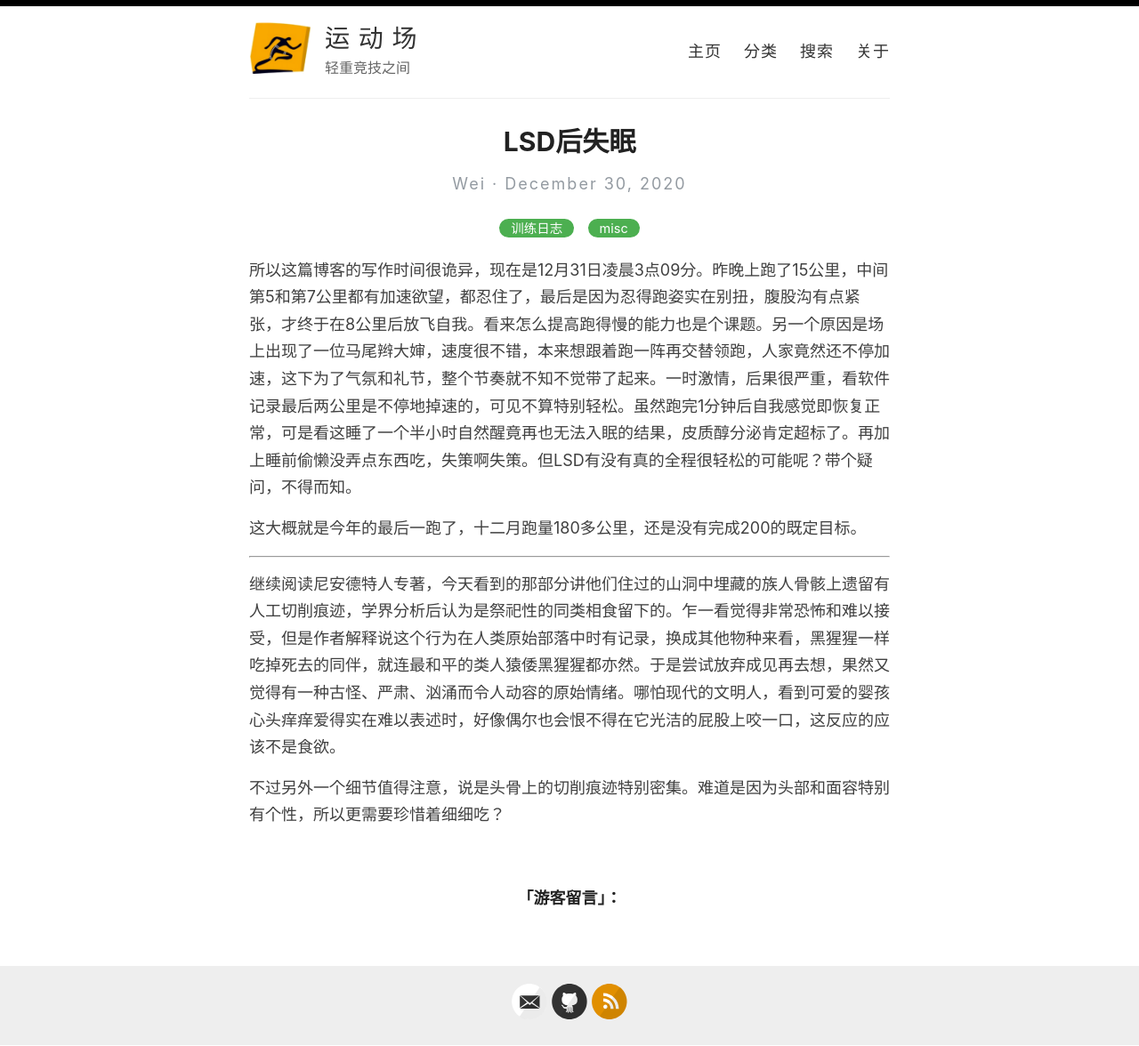
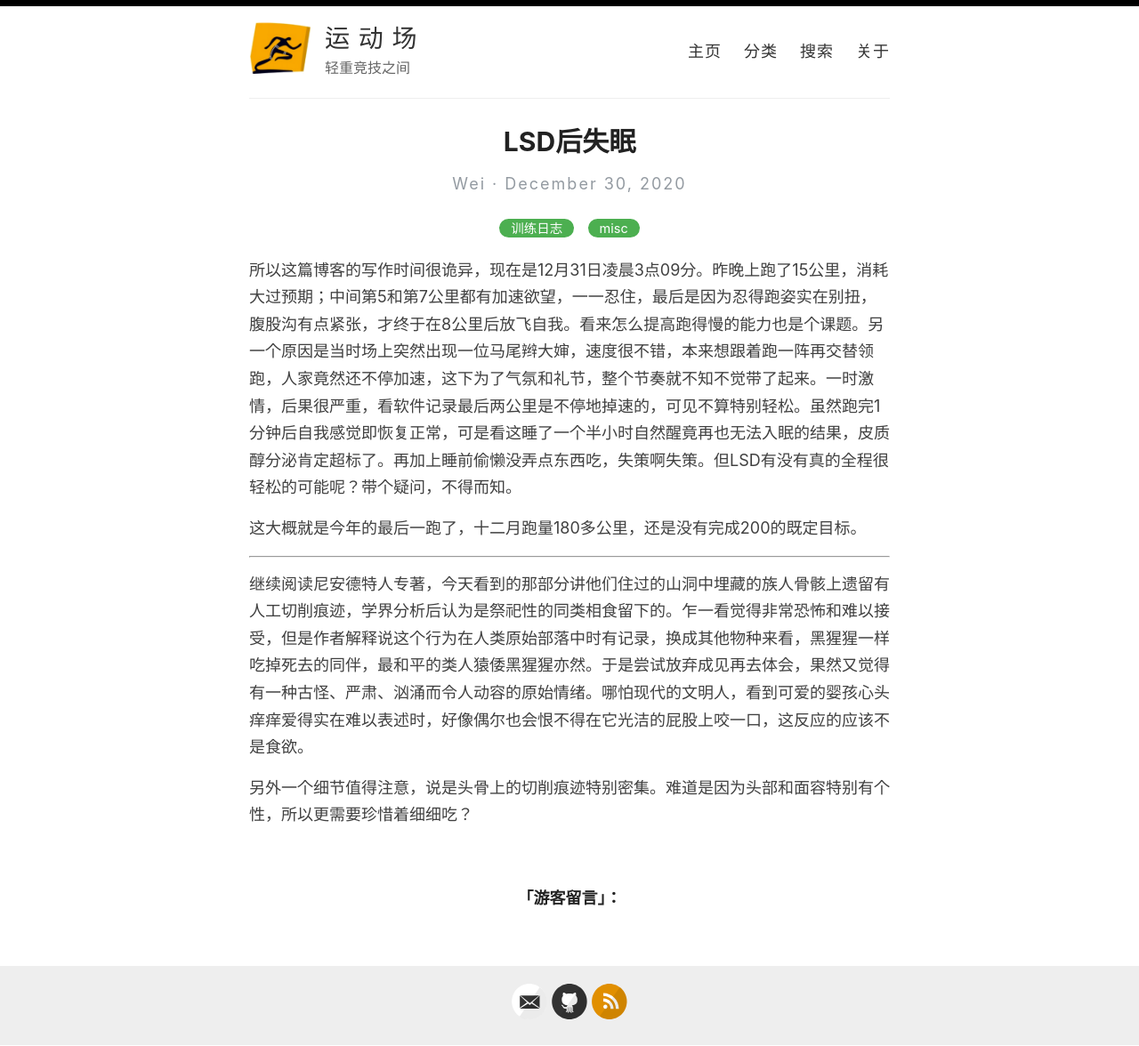
Before and after one commit to athletik/athletik.github.io, a Jekyll site: the page built from _posts/2020-12-30-LSD后失眠.md, in a window 1280 px wide. Shown: the whole page at 89% size. Built offline with Jekyll 4.4.1, drawn with Linux system fonts in a browser that asks for light colours; comment, search, counter and statistics services are not loaded.

Commit message:
Update 2020-12-30-LSD后失眠.md

```diff
--- a/_posts/2020-12-30-LSD后失眠.md
+++ b/_posts/2020-12-30-LSD后失眠.md
@@ -4,12 +4,12 @@
 title: LSD后失眠
 ---
 
-所以这篇博客的写作时间很诡异，现在是12月31日凌晨3点09分。昨晚上跑了15公里，中间第5和第7公里都有加速欲望，都忍住了，最后是因为忍得跑姿实在别扭，腹股沟有点紧张，才终于在8公里后放飞自我。看来怎么提高跑得慢的能力也是个课题。另一个原因是场上出现了一位马尾辫大婶，速度很不错，本来想跟着跑一阵再交替领跑，人家竟然还不停加速，这下为了气氛和礼节，整个节奏就不知不觉带了起来。一时激情，后果很严重，看软件记录最后两公里是不停地掉速的，可见不算特别轻松。虽然跑完1分钟后自我感觉即恢复正常，可是看这睡了一个半小时自然醒竟再也无法入眠的结果，皮质醇分泌肯定超标了。再加上睡前偷懒没弄点东西吃，失策啊失策。但LSD有没有真的全程很轻松的可能呢？带个疑问，不得而知。
+所以这篇博客的写作时间很诡异，现在是12月31日凌晨3点09分。昨晚上跑了15公里，消耗大过预期；中间第5和第7公里都有加速欲望，一一忍住，最后是因为忍得跑姿实在别扭，腹股沟有点紧张，才终于在8公里后放飞自我。看来怎么提高跑得慢的能力也是个课题。另一个原因是当时场上突然出现一位马尾辫大婶，速度很不错，本来想跟着跑一阵再交替领跑，人家竟然还不停加速，这下为了气氛和礼节，整个节奏就不知不觉带了起来。一时激情，后果很严重，看软件记录最后两公里是不停地掉速的，可见不算特别轻松。虽然跑完1分钟后自我感觉即恢复正常，可是看这睡了一个半小时自然醒竟再也无法入眠的结果，皮质醇分泌肯定超标了。再加上睡前偷懒没弄点东西吃，失策啊失策。但LSD有没有真的全程很轻松的可能呢？带个疑问，不得而知。
 
 这大概就是今年的最后一跑了，十二月跑量180多公里，还是没有完成200的既定目标。
 
 ---
 
-继续阅读尼安德特人专著，今天看到的那部分讲他们住过的山洞中埋藏的族人骨骸上遗留有人工切削痕迹，学界分析后认为是祭祀性的同类相食留下的。乍一看觉得非常恐怖和难以接受，但是作者解释说这个行为在人类原始部落中时有记录，换成其他物种来看，黑猩猩一样吃掉死去的同伴，就连最和平的类人猿倭黑猩猩都亦然。于是尝试放弃成见再去想，果然又觉得有一种古怪、严肃、汹涌而令人动容的原始情绪。哪怕现代的文明人，看到可爱的婴孩心头痒痒爱得实在难以表述时，好像偶尔也会恨不得在它光洁的屁股上咬一口，这反应的应该不是食欲。
+继续阅读尼安德特人专著，今天看到的那部分讲他们住过的山洞中埋藏的族人骨骸上遗留有人工切削痕迹，学界分析后认为是祭祀性的同类相食留下的。乍一看觉得非常恐怖和难以接受，但是作者解释说这个行为在人类原始部落中时有记录，换成其他物种来看，黑猩猩一样吃掉死去的同伴，最和平的类人猿倭黑猩猩亦然。于是尝试放弃成见再去体会，果然又觉得有一种古怪、严肃、汹涌而令人动容的原始情绪。哪怕现代的文明人，看到可爱的婴孩心头痒痒爱得实在难以表述时，好像偶尔也会恨不得在它光洁的屁股上咬一口，这反应的应该不是食欲。
 
-不过另外一个细节值得注意，说是头骨上的切削痕迹特别密集。难道是因为头部和面容特别有个性，所以更需要珍惜着细细吃？
+另外一个细节值得注意，说是头骨上的切削痕迹特别密集。难道是因为头部和面容特别有个性，所以更需要珍惜着细细吃？
```
